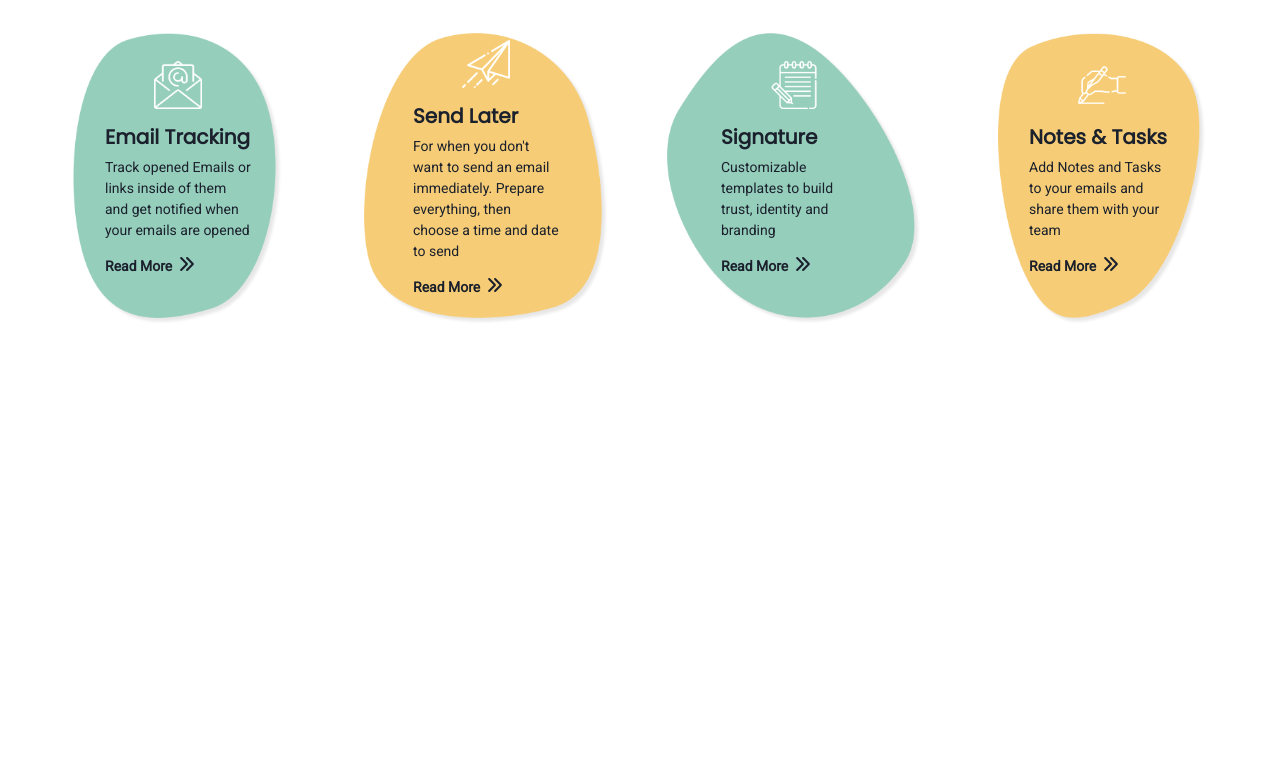
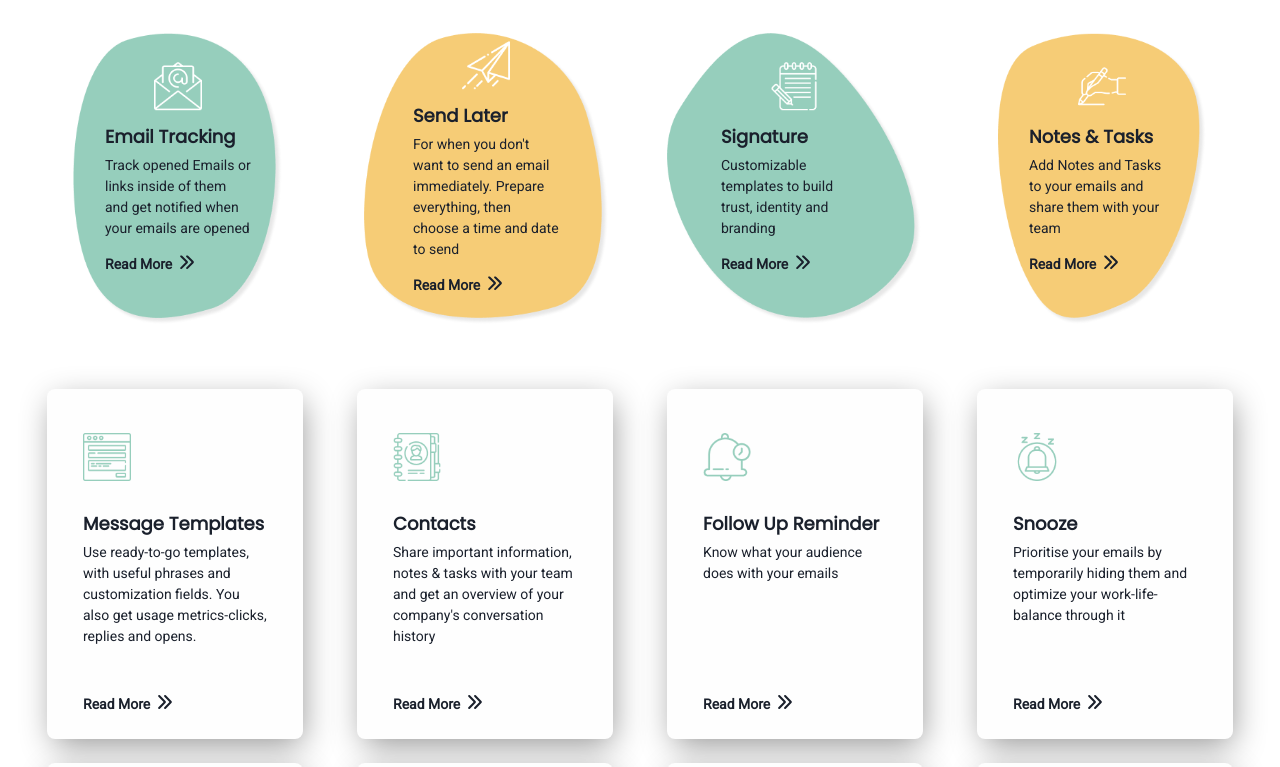
Before and after one commit to neildc14/mailbutler, a React (Vite) app: page / in a window 1280 px wide. Shown: the part 1585-2352 px from the top of the page. Before the commit the page ends 1910 px from the top, so only its background shows below. Built offline with nearby package versions, Linux system fonts and the light colour scheme.

Commit message:
card features

```diff
--- a/src/components/CardFeature.jsx
+++ b/src/components/CardFeature.jsx
@@ -1,5 +1,5 @@
 import React from "react";
-import { Box, Image } from "@chakra-ui/react";
+import { Box, Image, AspectRatio } from "@chakra-ui/react";
 import { Card, CardBody } from "@chakra-ui/card";
 import InfoFeature from "./info/InfoFeature";
 import ReadMoreBtn from "../components/buttons/ReadMore";
@@ -7,16 +7,22 @@ import ReadMoreBtn from "../components/buttons/ReadMore";
 function CardFeature({ icon, heading, text }) {
   return (
     <Card
-      maxW="sm"
-      p={10}
+      w={{ sm: "18rem", lg: "16rem" }}
+      mx="auto"
+      pt={6}
+      pb={10}
+      px={4}
+      position="relative"
       bg=" #FEFEFE"
       borderRadius="lg"
       boxShadow="3px 9px 33px -4px rgba(0,0,0,0.43)"
     >
-      <CardBody>
+      <CardBody height={{ base: "16rem" }}>
         <Image src={icon} alt="mail icon" boxSize="3rem" />
-        <Box pt={8}>
+        <Box py={8}>
           <InfoFeature heading={heading} text={text} />
+        </Box>
+        <Box position="absolute" bottom="1">
           <ReadMoreBtn />
         </Box>
       </CardBody>
--- a/src/components/CardFeatures.jsx
+++ b/src/components/CardFeatures.jsx
@@ -1,12 +1,15 @@
 import React from "react";
-import { Flex, Container } from "@chakra-ui/react";
+import { Flex, Container, Grid } from "@chakra-ui/react";
 import CardFeature from "./CardFeature";
 import { cardDetails } from "../data/cardDetails";
 
 function CardFeatures() {
   return (
-    <Container as="section" maxW="container.xl" px={8} pt={8}>
-      <Flex flexDirection="column" gap={6}>
+    <Container as="section" maxW="container.xl" px={8} pt={16}>
+      <Grid
+        templateColumns={{ md: "repeat(2,1fr)", lg: "repeat(4, 1fr)" }}
+        gap={6}
+      >
         {cardDetails?.map((card, i) => (
           <CardFeature
             key={i}
@@ -15,7 +18,7 @@ function CardFeatures() {
             text={card.text}
           />
         ))}
-      </Flex>
+      </Grid>
     </Container>
   );
 }
--- a/src/components/Feature.jsx
+++ b/src/components/Feature.jsx
@@ -32,7 +32,7 @@ function Feature({ background, icon, heading, text }) {
             mb={4}
             boxSize={{ md: "2rem", lg: "3rem" }}
           />
-          <Heading as="h3" mb={2} fontSize={{ lg: "xl" }}>
+          <Heading as="h3" mb={2} fontSize={{ lg: "lg" }}>
             {heading}
           </Heading>
           <Text fontSize={{ lg: "sm" }}>{text}</Text>
--- a/src/components/info/InfoFeature.jsx
+++ b/src/components/info/InfoFeature.jsx
@@ -3,10 +3,10 @@ import { Heading, Text } from "@chakra-ui/react";
 function InfoFeature({ heading, text }) {
   return (
     <>
-      <Heading as="h3" mb={2} fontSize="xl" textAlign="left">
+      <Heading as="h3" mb={2} fontSize={{ lg: "lg" }} textAlign="left">
         {heading}
       </Heading>
-      <Text fontSize="base">{text}</Text>
+      <Text fontSize={{ sm: "base", md: "sm", lg: "sm" }}>{text}</Text>
     </>
   );
 }
--- a/src/components/pages/Home.jsx
+++ b/src/components/pages/Home.jsx
@@ -21,8 +21,8 @@ function Home() {
       <Reviews />
       <FeatureHeading />
       <MainFeatures />
-      {/* <CardFeatures />
-      <TrustedBy />
+      <CardFeatures />
+      {/* <TrustedBy />
       <Testimonials />
       <IntegratedApps />
       <RegisterSection />
```
